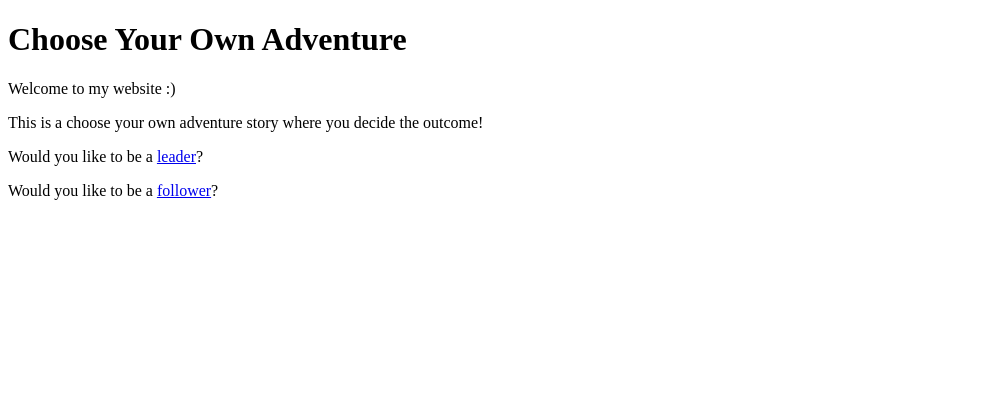
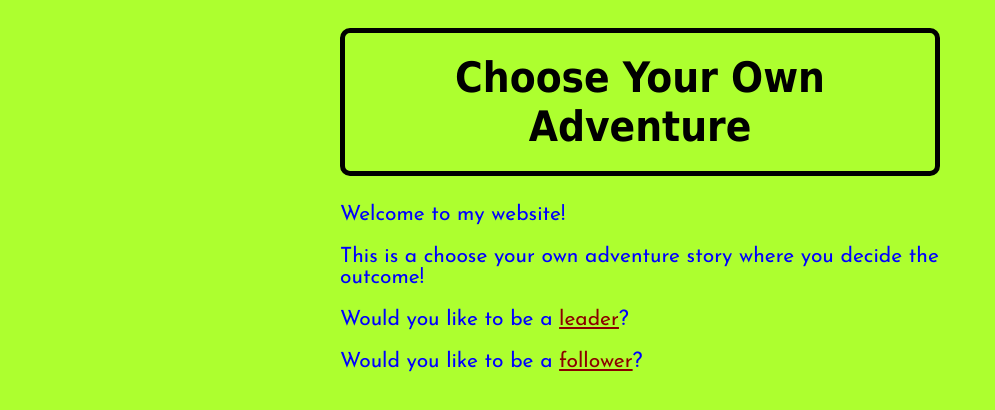
Before and after one commit to snick05/adventure_mmp_spring_2025, a plain HTML site: page index.html in a window 1280 px wide. Shown: the whole page, without its empty margins (0-995 px from the left). Drawn offline with Linux system fonts and the light colour scheme.

Commit message:
adds css

```diff
--- a/index.html
+++ b/index.html
@@ -4,13 +4,16 @@
 	<head>
 		<title>Choose Your Own Adventure</title>
 		<meta charset="utf-8">
+		<link href="style.css" rel="stylesheet" type="text/css">
 	</head>
 	<body>
-		<h1>Choose Your Own Adventure</h1>
-		<p>Welcome to my website :)</p>
-		<p>This is a choose your own adventure story
-		where you decide the outcome!</p>
-		<p>Would you like to be a <a href="story/leader.html">leader</a>?</p>
-		<p>Would you like to be a <a href="story/follower.html">follower</a>?</p>
+		<div id="container">
+			<h1>Choose Your Own Adventure</h1>
+			<p>Welcome to my website!</p>
+			<p>This is a choose your own adventure story
+			where you decide the outcome!</p>
+			<p>Would you like to be a <a href="story/leader.html">leader</a>?</p>
+			<p>Would you like to be a <a href="story/follower.html">follower</a>?</p>
+		</div>
 	</body>
 </html>
--- /dev/null
+++ b/style.css
@@ -0,0 +1,31 @@
+/* comment */
+@import url('https://fonts.googleapis.com/css2?family=Josefin+Sans:ital,wght@0,100..700;1,100..700&display=swap');
+
+body {
+	background-color: greenyellow;
+
+	/* text color */
+	color: blue;
+	font-family: Josefin Sans;
+	font-size: 21px;
+}
+
+#container {
+	width: 600px;
+	margin: 0 auto;
+}
+
+h1 {
+	/* text color */
+	color: black;
+	font-family: Tahoma;
+	border: 5px solid black;
+	padding: 20px;
+	text-align: center;
+	border-radius: 10px;
+}
+
+a {
+	/* text color */
+	color: darkred;
+}
```
Also changed, not shown: story/follower.html (+7 -4 lines), story/leader.html (+7 -4 lines).
